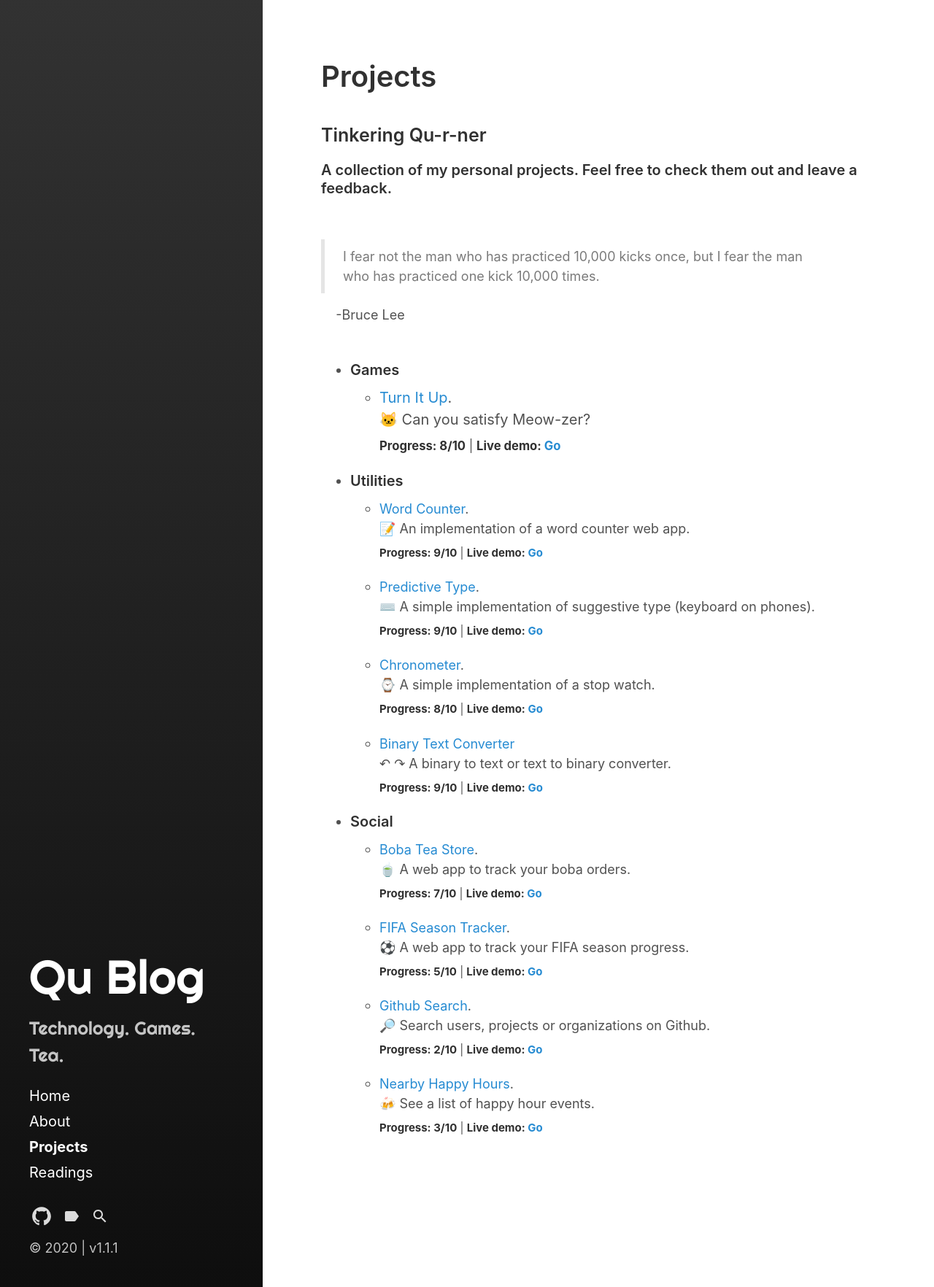
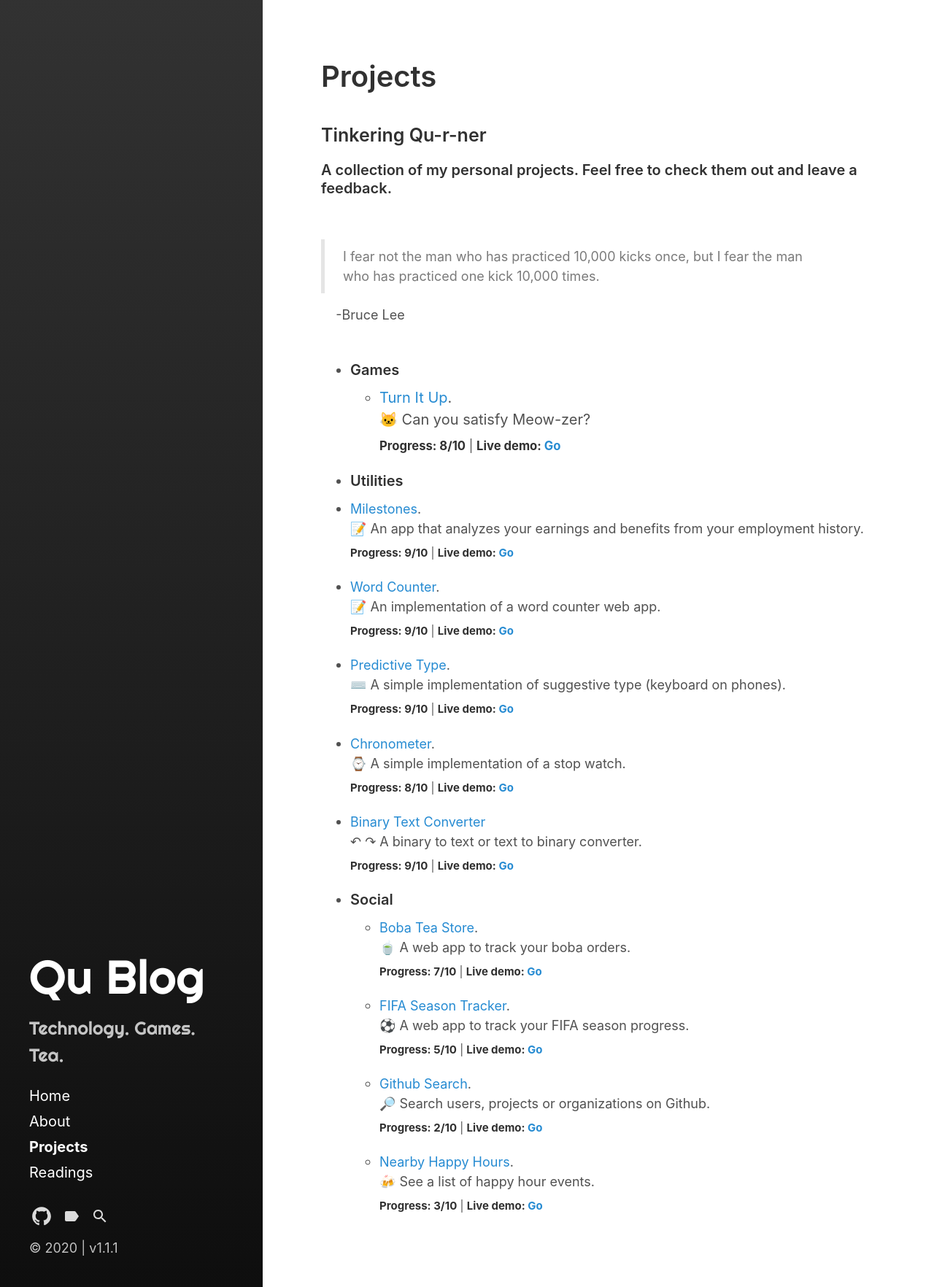
Before and after one commit to yiqu/yiqu.github.io, a Jekyll site: the page built from category/projects.md, in a window 1280 px wide. Shown: the whole page at 73% size. Built offline with Jekyll 4.4.1, drawn with Linux system fonts in a browser that asks for light colours; some web fonts are replaced.

Commit message:
added new proj

```diff
--- a/category/projects.md
+++ b/category/projects.md
@@ -18,6 +18,10 @@ title: Projects
     <br><sub><strong>Progress: 8/10</strong> | <strong>Live demo: [Go](https://yiqu.github.io/turnitup/)</strong></sub>
 
 * #### Utilities
+ * [Milestones](https://github.com/yiqu/milestones). <br>📝 An app that analyzes your earnings and benefits from your employment history.
+  <br><sub><strong>Progress: 9/10</strong> | <strong>Live demo: [Go](https://yiqu.github.io/milestones/)</strong></sub>
+  <br>
+
   * [Word Counter](https://github.com/yiqu/countit). <br>📝 An implementation of a word counter web app.
   <br><sub><strong>Progress: 9/10</strong> | <strong>Live demo: [Go](https://yiqu.github.io/countit/)</strong></sub>
   <br>
```
